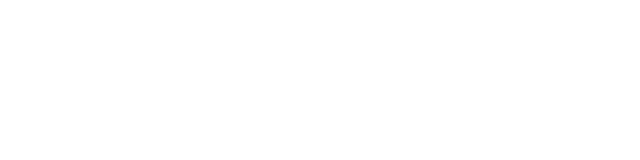
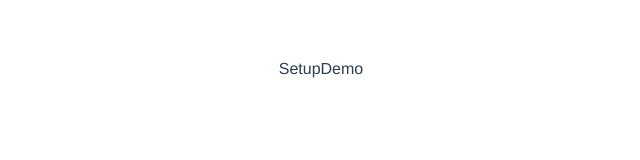
Before and after one commit to zhangzan0224/vue3Study, a Vue app: page /suspensetest in a window 1280 px wide. Before the commit this address had no page. Shown: the top 160 px of the page, without its empty margins (319-959 px from the left). Built offline with nearby package versions, Linux system fonts and the light colour scheme.

Commit message:
测试suspense

```diff
--- a/src/router/routes.js
+++ b/src/router/routes.js
@@ -21,6 +21,11 @@
     name: 'TestHooks',
     path: '/hookstest',
     component: () => import('@/testHooks/index.vue')
+  },
+  {
+    name: 'TestSuspense',
+    path: '/suspensetest',
+    component: () => import('@/testSuspense/index.vue')
   }
 ]
 
--- /dev/null
+++ b/src/testSuspense/index.vue
@@ -0,0 +1,28 @@
+<template>
+    <suspense>
+      <!-- 网速慢的时候， -->
+      <template v-slot:default>
+        <SetupDemo/>
+      </template>
+      <template v-slot:fallback>
+        <h3>加载中....</h3>
+      </template>
+    </suspense>
+  </template>
+
+  <script>
+  // import HelloWorld from './components/HelloWorld.vue'
+  // import TestRefVue from "./components/TestRef.vue";
+  // import ParentTemp from './testEmit/ParentTemp.vue'
+  // import SetupDemo from '@/testsetup/SetupDemo'  // 静态引入
+  import { defineAsyncComponent} from 'vue'
+  const SetupDemo = defineAsyncComponent(() => import('@/testsetup/SetupDemo.vue')) // 动态引入
+  export default {
+    name: 'App',
+    components: { SetupDemo }
+  }
+  </script>
+
+  <style>
+
+  </style>
--- a/src/testsetup/SetupDemo.vue
+++ b/src/testsetup/SetupDemo.vue
@@ -1,6 +1,6 @@
 <template>
   <div class='container'>
-    <span>abc</span>
+    <span>SetupDemo</span>
   </div>
 </template>
 <script>
```
Also changed, not shown: src/App.vue (+5 -3 lines).
